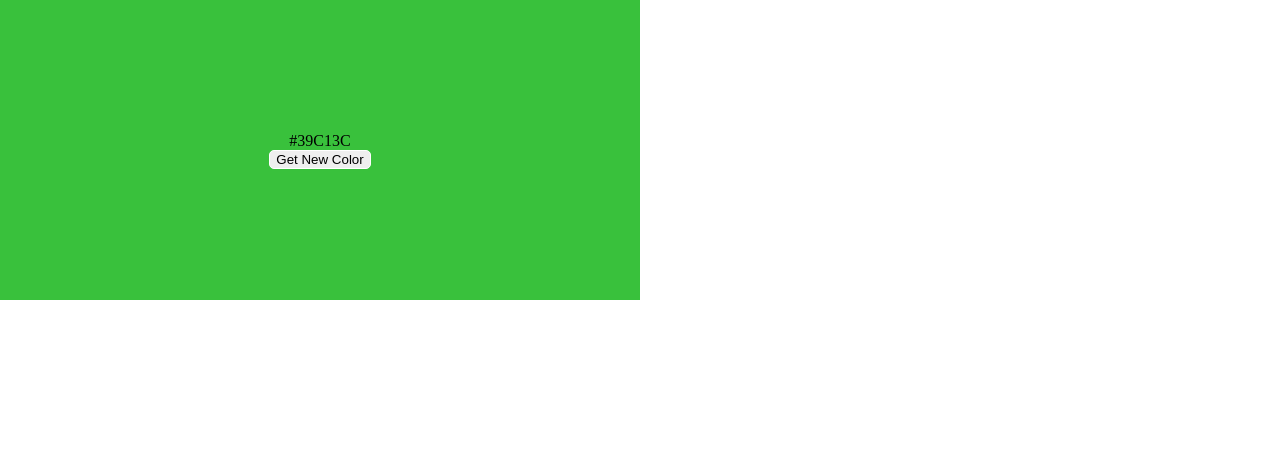
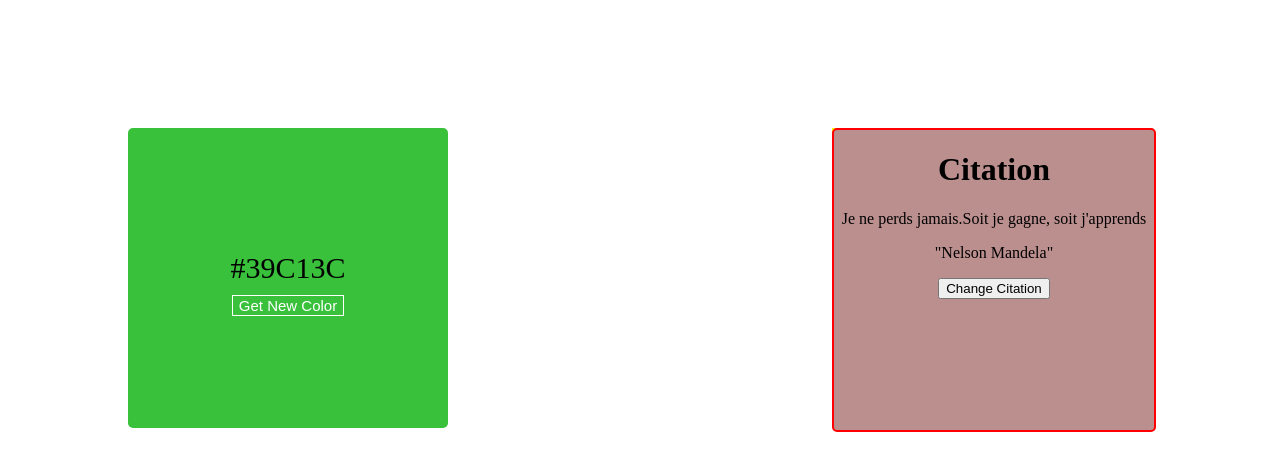
Before and after one commit to Huor97/random_generator, a plain HTML site: page index.html in a window 1280 px wide. Drawn offline with Linux system fonts and the light colour scheme.

Commit message:
ajouter deuxième fonction rendom citation V02pjt

```diff
--- a/index.html
+++ b/index.html
@@ -12,9 +12,27 @@
           génératore aléatoir:
           - génératore aléatoir color.
        -->
-    <div class="color" id="parantColor">
-      <span id="hex">#39C13C</span>
-      <button type="button" name="button" id="hex1">Get New Color</button>
+    <div class="container">
+      <!-- dans ce div: chaque foit click sur button, div change backgroundcolor -->
+      <div class="color" id="parantColor">
+        <span id="hex">#39C13C</span>
+        <button type="button" name="button" id="buttonColor">
+          Get New Color
+        </button>
+      </div>
+      <!-- fin div color -->
+      <!-- génératore aléatoir citation -->
+      <div class="citationParant">
+        <div class="citation">
+          <h1>Citation</h1>
+          <p id="citaionP">Je ne perds jamais.Soit je gagne, soit j'apprends</p>
+          <p>"Nelson Mandela"</p>
+          <button type="button" name="button" id="buttonCitation">
+            Change Citation
+          </button>
+        </div>
+      </div>
+      <!-- fin citation -->
     </div>
     <script src="main.js"></script>
   </body>
--- a/main.js
+++ b/main.js
@@ -1,6 +1,7 @@
 // ----------------------- function générator aléatoir
 
-hex1.addEventListener("click", function (e) {
+// générato aléatoir color
+buttonColor.addEventListener("click", function (e) {
   let symbols = "0123456789ABCDEF";
   let color = "#";
   for (let i = 0; i < 6; i++) {
@@ -8,7 +9,29 @@
   }
   parantColor.style.backgroundColor = color;
 
-  //   let colorHex = document.createElement(color);
-  //   hex.appendChild(colorHex);
-  document.getElementById("hex").innerHTML = color;
+  hex.textContent = color;
 });
+// générator aléatoir citation
+// crée un tableau de citation objet
+// déclar un variable pour stocker objet
+// crée un bocle pour générer aléatoir
+buttonCitation.addEventListener("click", function (e) {
+  // citaionP;
+  // let citationOutput = "Ce n'est pas vrais la realiter";
+  monjison = {
+    1: "Ce n'est pas vrais la realiter",
+    2: "Ce n'est pas vrais la realiter2",
+    3: "Ce n'est pas vrais la realiter3",
+    4: "Ce n'est pas vrais la realiter4",
+    5: "Ce n'est pas vrais la realiter5",
+    6: "Ce n'est pas vrais la realiter6",
+    7: "Ce n'est pas vrais la realiter7",
+    8: "Ce n'est pas vrais la realiter8",
+  };
+  let citaionResulta;
+
+  for (let i = 0; i < 8; i++) {
+    citaionResulta = monjison[Math.floor(Math.random() * 10)];
+  }
+  citaionP.textContent = citaionResulta;
+});
--- a/style.css
+++ b/style.css
@@ -3,18 +3,52 @@
   margin: 0;
   padding: 0;
 }
+/* color aléatoir */
+.container {
+  display: flex;
+  justify-content: space-between;
+}
 
 .color {
   background-color: #39c13c;
-  width: 50%;
+  width: 25%;
   height: 300px;
+  margin-top: 10%;
+  margin-left: 10%;
+  border-radius: 5px;
   display: flex;
   flex-direction: column;
   align-items: center;
   justify-content: center;
 }
 
-#hex1 {
+#buttonColor {
+  background: none;
+  outline: none;
+  color: white;
+  border: 1px solid white;
+  cursor: pointer;
+  font-size: 15px;
+}
+
+#hex {
+  font-size: 30px;
+  text-transform: uppercase;
+  margin: 10px;
+}
+/* citation aleatoir */
+.citationParant {
+  width: 25%;
+  background-color: yellow;
+  height: 300px;
+  margin-top: 10%;
+  margin-right: 10%;
+}
+.citation {
+  background-color: rosybrown;
+  border: 2px solid red;
   border-radius: 5px;
-  border: solid 1px rgb(255, 255, 255);
+  width: 100%;
+  height: 100%;
+  text-align: center;
 }
```
